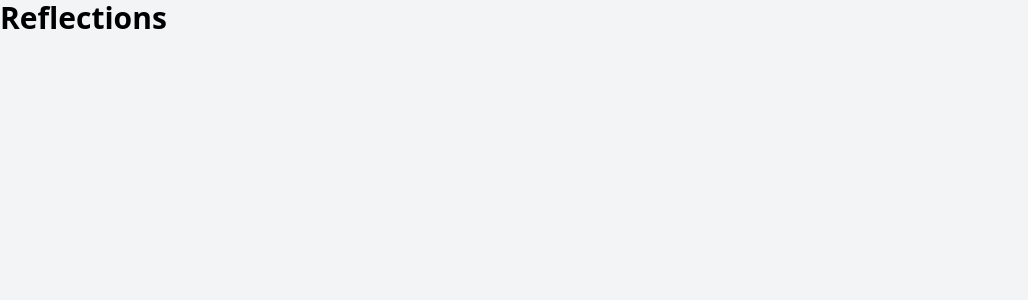
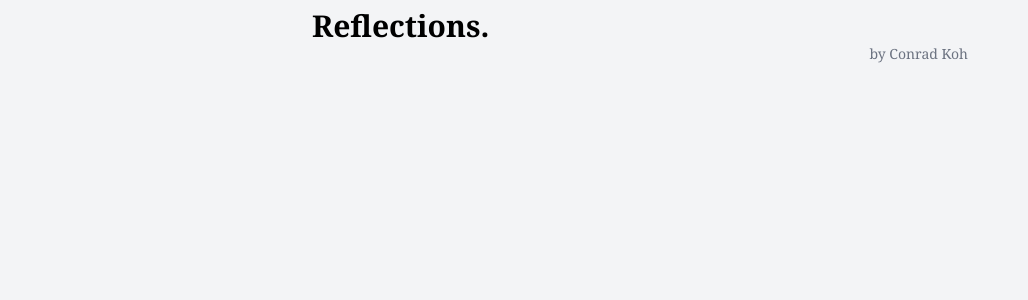
Before and after one commit to conradkoh/conradkoh-reflections, a SvelteKit app: page / in a window 1280 px wide. Shown: the top 300 px of the page, without its empty margins (0-1028 px from the left). Built offline with nearby package versions, Linux system fonts and the light colour scheme.

Commit message:
added post component

```diff
--- /dev/null
+++ b/src/lib/components/post/Post.svelte
@@ -0,0 +1 @@
+<slot />
--- a/src/routes/+page.svelte
+++ b/src/routes/+page.svelte
@@ -1 +1,8 @@
-<h1>Reflections</h1>
+<script>
+	import PageStyles from '$lib/components/page/PageStyles.svelte';
+</script>
+
+<PageStyles>
+	<h1>Reflections.</h1>
+	<p class="text-sm text-gray-500 text-right">by Conrad Koh</p>
+</PageStyles>
```
